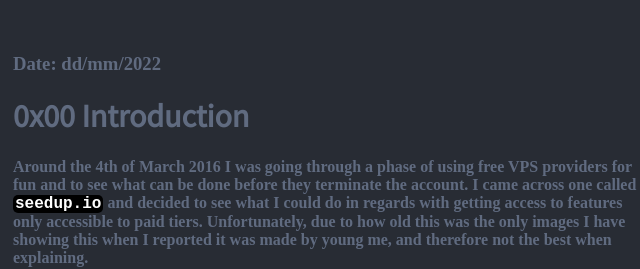
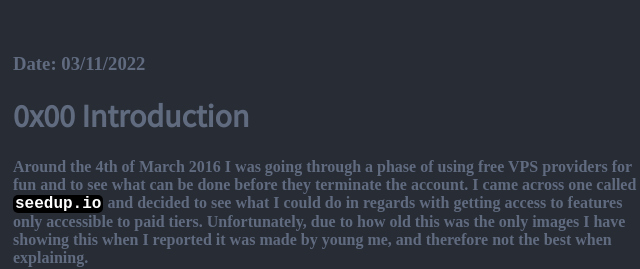
Before and after one commit to felention/felention.github.io, a plain HTML site: page posts/seedup.html in a window 1280 px wide. Shown: the part 221-490 px from the top of the page, 243-883 px from the left. Drawn offline with Linux system fonts and the light colour scheme.

Commit message:
Update seedup.html
Changing date placeholder to current date

```diff
--- a/posts/seedup.html
+++ b/posts/seedup.html
@@ -26,7 +26,7 @@
       <a href="#5">0x05 References</a><br>
       <br>
       <br>
-      <h3>Date: dd/mm/2022</h3>
+      <h3>Date: 03/11/2022</h3>
       <h1 id="0">0x00 Introduction</h1>
       <p>Around the 4th of March 2016 I was going through a phase of using free VPS providers for fun and to see what can be done before they terminate the account. I came across one called <code>seedup.io</code> and decided to see what I could do in regards with getting access to features only accessible to paid tiers. Unfortunately, due to how old this was the only images I have showing this when I reported it was made by young me, and therefore not the best when explaining.</p>
       <p>Unfortunately however, whilst writing this, I found out they disappeared. Looking at <a href="https://web.archive.org/web/20180809091241/https://seedup.io/" target="_blank" id="[1]">archive.org</a> the latest I can see the website being up was the 9th of August 2018. With just a quick search around, I can't find anything mentioning this so I can only assume thanks to their free tier being easy to claim, their business model collapsed.</p>
```
